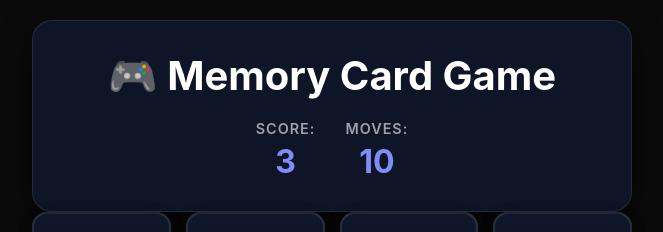
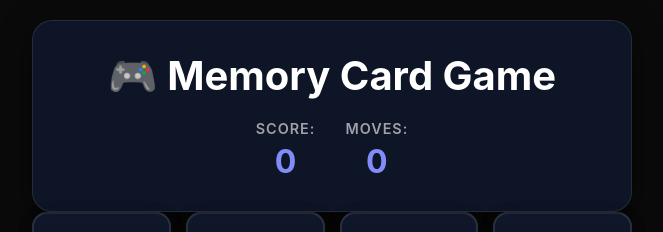
Before and after one commit to srinihithanalamachu-art/memory-card, a React (Vite) app in the folder card_game/: page / in a window 1280 px wide. Shown: the top 232 px of the page, without its empty margins (8-671 px from the left). Built offline with nearby package versions, Linux system fonts and the light colour scheme.

Commit message:
moves are updated

```diff
--- a/card_game/src/App.jsx
+++ b/card_game/src/App.jsx
@@ -26,6 +26,9 @@ function App() {
  const[flippedCards,setFlippedCards]=useState([]);
  //for keeping the state of matched cards , we require a state which is matchedcards
  const[matchedCards,setMatchedCards]=useState([]);
+const[score,setScore]=useState(0);
+const[moves,setMoves]=useState(0);
+
  const initializeGame=()=>
  {
   //SHUFFLE THE CARDS
@@ -78,8 +81,9 @@ function App() {
   const secondCard = newCards[newFlippedCards[1]];
 
   if(firstCard.value === secondCard.value)
+  {  setTimeout(()=>
   {
-    const newMatchedCards = newCards.map((c)=>{
+     const newMatchedCards = newCards.map((c)=>{
       if(c.id === firstCard.id || c.id === secondCard.id)
       {
         return {...c,isMatched:true};
@@ -89,6 +93,8 @@ function App() {
 
     setCards(newMatchedCards);
     setFlippedCards([]);
+  },500);
+
   }
 
       else
@@ -110,12 +116,13 @@ function App() {
       setFlippedCards([]);
     },1000);
       }
-     }
+      setMoves((prev)=> prev+1);
+    }
   };
 
   return (
     <div className="App">
-    <GameHeader score={3} moves={10}/>
+    <GameHeader score={score} moves={moves}/>
     <div className="cards-grid">
        {cards.map((card)=>(
         <Card key={card.id} card={card} onClick={handleCardClick} />
--- a/card_game/src/components/Card.jsx
+++ b/card_game/src/components/Card.jsx
@@ -1,7 +1,9 @@
 function Card({id,card,onClick})
 {
   return (
-    <div className={`card ${card.isFlipped ? "flipped" : ""}`} onClick={()=>onClick(card)}>
+    <div className={`card ${card.isFlipped ? "flipped" : ""}
+      ${ card.isMatched ? "matched" :""}
+    `} onClick={()=>onClick(card)}>
         <div className="card-front"> ?</div>
       <div className="card-back">{card.value}</div>
     </div>
```
